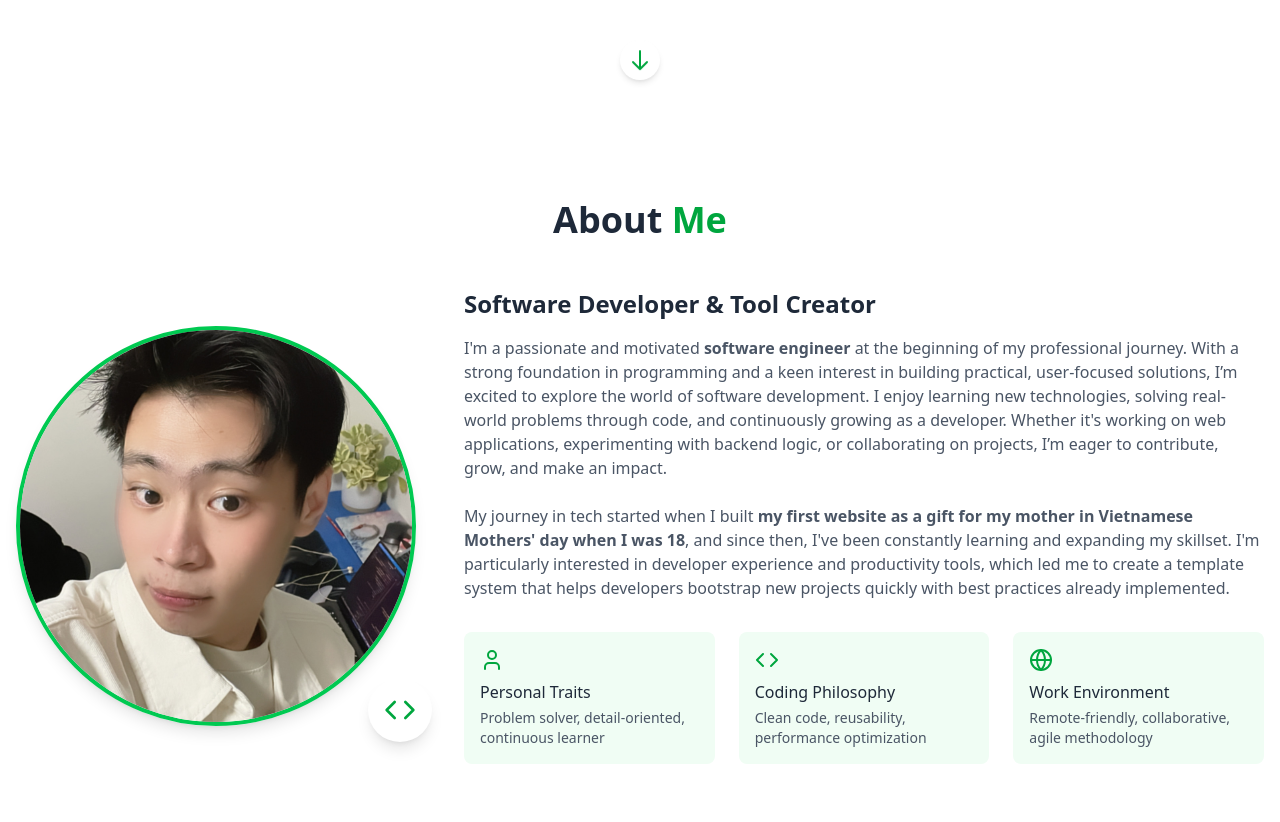
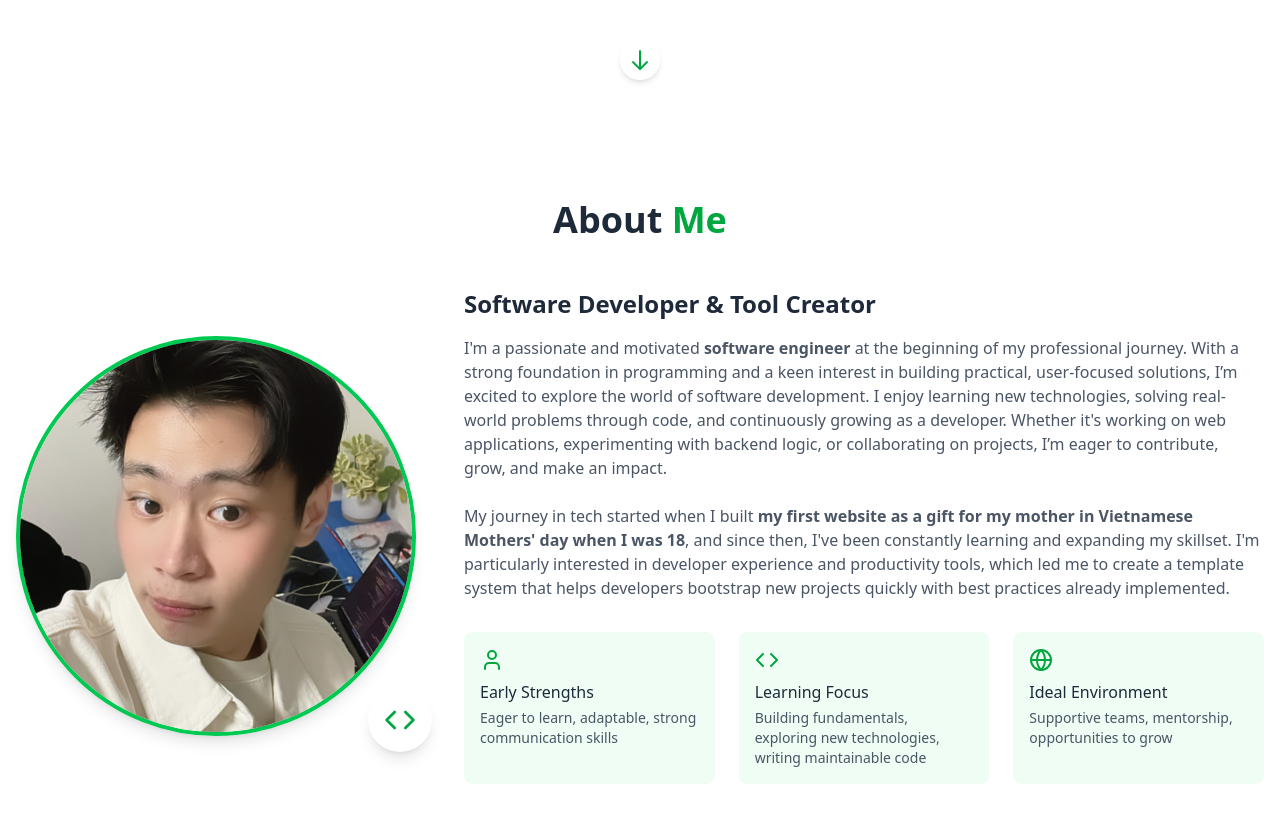
Before and after one commit to Pet3r1512/Me, a React (Vite) app: page / in a window 1280 px wide. Shown: the part 680-1502 px from the top of the page. Built offline with nearby package versions, Linux system fonts and the light colour scheme.

Commit message:
imp: update content to fit with a fresher

```diff
--- a/src/components/Sections/About/_index.tsx
+++ b/src/components/Sections/About/_index.tsx
@@ -2,7 +2,10 @@ import { UserIcon, CodeIcon, GlobeIcon } from "lucide-react";
 
 export default function About() {
   return (
-    <section id="about" className="py-20 bg-white dark:bg-gray-900">
+    <section
+      id="about"
+      className="py-20 bg-white dark:bg-gray-900 min-h-screen"
+    >
       <div className="container mx-auto px-4">
         <h2 className="text-3xl md:text-4xl font-bold text-center mb-12 text-gray-800 dark:text-white">
           About <span className="text-green-600 dark:text-green-400">Me</span>
@@ -59,10 +62,10 @@ export default function About() {
                   className="text-green-600 dark:text-green-400 mb-2"
                 />
                 <h4 className="font-medium text-gray-800 dark:text-white mb-1">
-                  Personal Traits
+                  Early Strengths
                 </h4>
                 <p className="text-sm text-gray-600 dark:text-gray-300">
-                  Problem solver, detail-oriented, continuous learner
+                  Eager to learn, adaptable, strong communication skills
                 </p>
               </div>
               <div className="bg-green-50 dark:bg-gray-800 p-4 rounded-lg">
@@ -71,10 +74,11 @@ export default function About() {
                   className="text-green-600 dark:text-green-400 mb-2"
                 />
                 <h4 className="font-medium text-gray-800 dark:text-white mb-1">
-                  Coding Philosophy
+                  Learning Focus
                 </h4>
                 <p className="text-sm text-gray-600 dark:text-gray-300">
-                  Clean code, reusability, performance optimization
+                  Building fundamentals, exploring new technologies, writing
+                  maintainable code
                 </p>
               </div>
               <div className="bg-green-50 dark:bg-gray-800 p-4 rounded-lg">
@@ -83,10 +87,10 @@ export default function About() {
                   className="text-green-600 dark:text-green-400 mb-2"
                 />
                 <h4 className="font-medium text-gray-800 dark:text-white mb-1">
-                  Work Environment
+                  Ideal Environment
                 </h4>
                 <p className="text-sm text-gray-600 dark:text-gray-300">
-                  Remote-friendly, collaborative, agile methodology
+                  Supportive teams, mentorship, opportunities to grow
                 </p>
               </div>
             </div>
```
